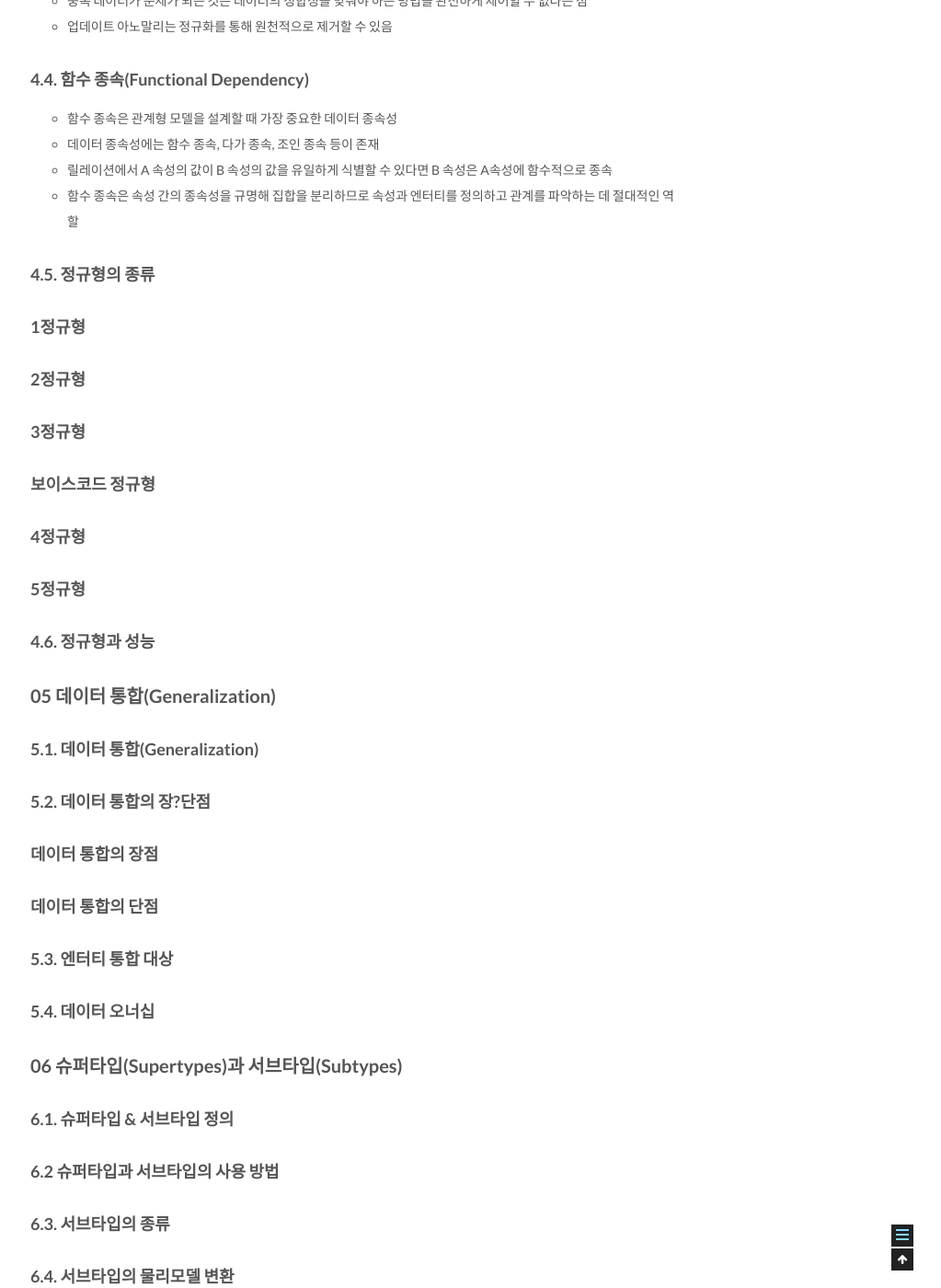
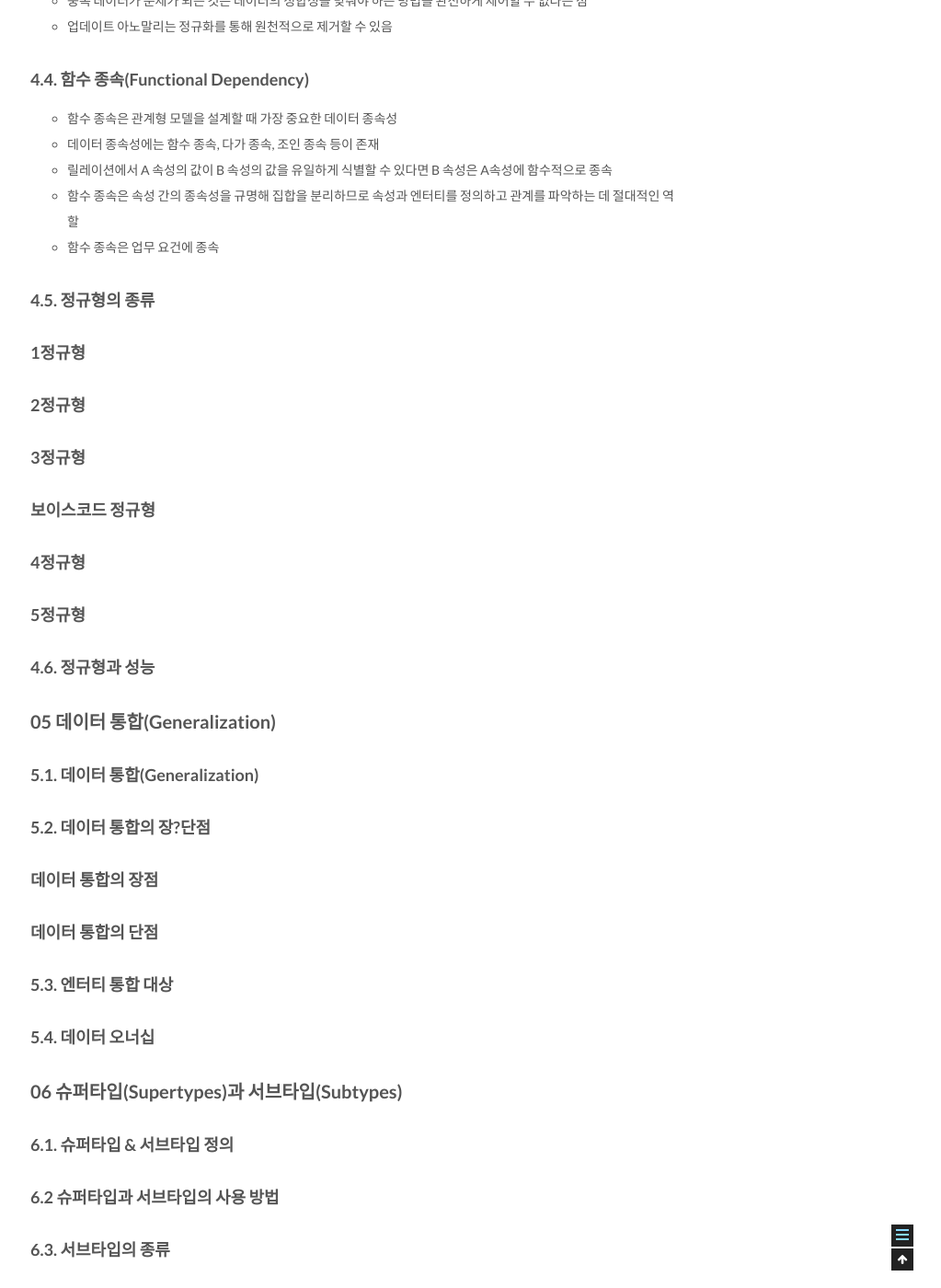
Before and after one commit to csj4032/csj4032.github.io, a Jekyll site: the page built from _posts/2018-05-02-관계형데이터모델링프리미엄가이드.md, in a window 1280 px wide and 1400 px high, scrolled down 12312 px. Shown: the whole window at 92% size, without its empty margins (257-1280 px from the left). Built offline with Jekyll 4.4.1, drawn with Linux system fonts in a browser that asks for light colours; comment, search, counter and statistics services are not loaded.

Commit message:
관계형 데이터 베이스 모델링 포스트 수정

```diff
--- a/_posts/2018-05-02-관계형데이터모델링프리미엄가이드.md
+++ b/_posts/2018-05-02-관계형데이터모델링프리미엄가이드.md
@@ -377,6 +377,7 @@ comments: true
 * 데이터 종속성에는 함수 종속, 다가 종속, 조인 종속 등이 존재
 * 릴레이션에서 A 속성의 값이 B 속성의 값을 유일하게 식별할 수 있다면 B 속성은 A속성에 함수적으로 종속
 * 함수 종속은 속성 간의 종속성을 규명해 집합을 분리하므로 속성과 엔터티를 정의하고 관계를 파악하는 데 절대적인 역할
+* 함수 종속은 업무 요건에 종속
 
 ### 4.5. 정규형의 종류
 
```
